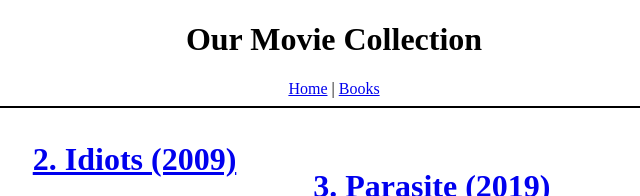
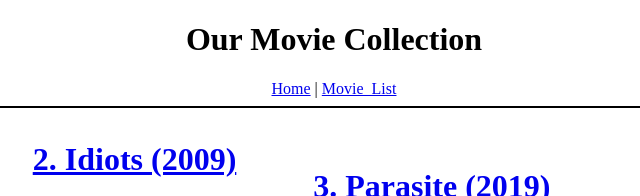
Before and after one commit to URK23CS1132/WEB-TECH-ASSIGNMENT--1-, a plain HTML site: page Movie_List.html in a window 1280 px wide. Shown: the top 196 px of the page, 306-946 px from the left. Drawn offline with Linux system fonts and the light colour scheme.

Commit message:
Update Movie_List.html

```diff
--- a/Movie_List.html
+++ b/Movie_List.html
@@ -17,7 +17,7 @@
         <!-- Link to Home Page -->
         <a href="index.html">Home</a> |
         <!-- Link to Books Page -->
-        <a href="books.html">Books</a>
+        <a href="books.html">Movie_List</a>
     </nav></center>
     <hr color="">
 
```
